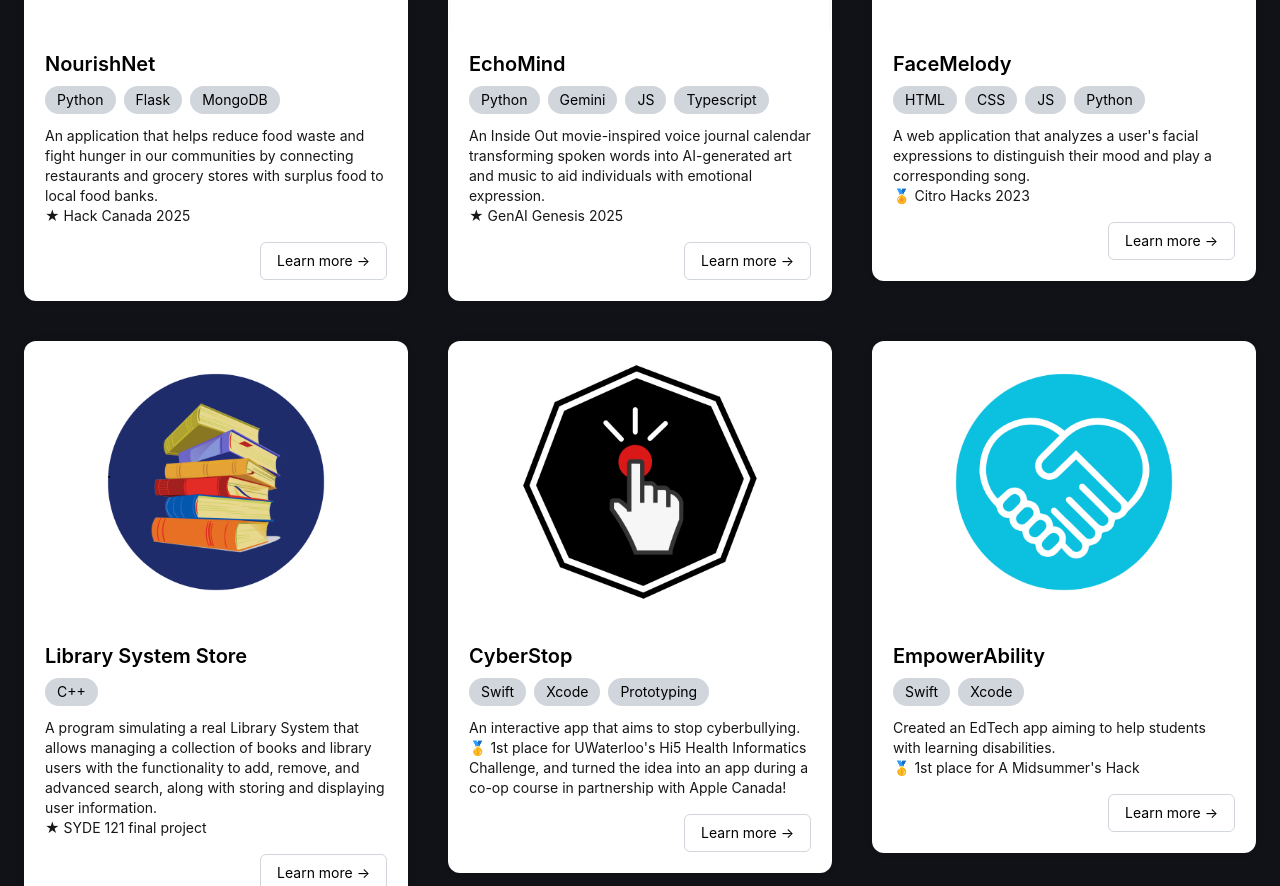
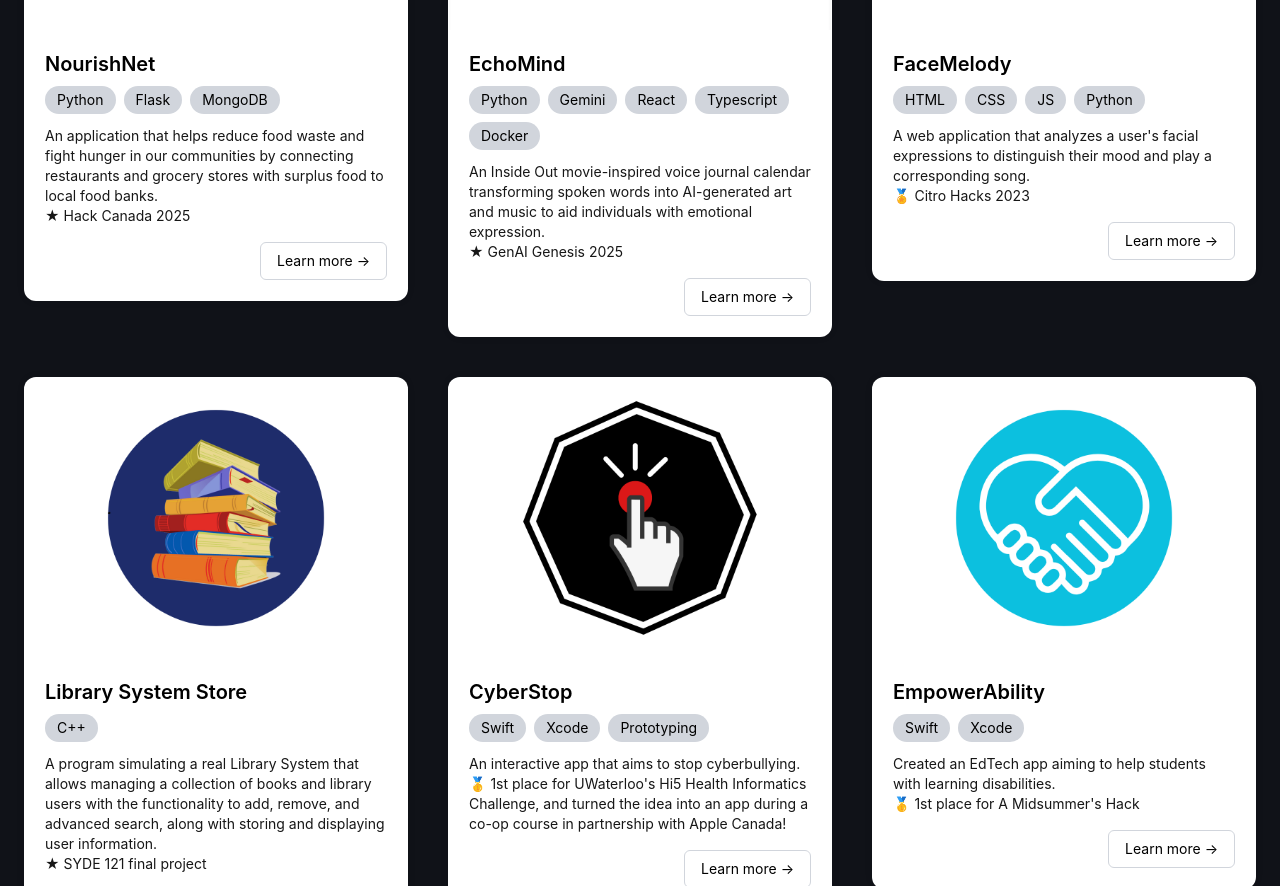
Before and after one commit to shreeyadc/shreeyadc.github.io, a Next.js app: page / in a window 1280 px wide. Shown: the part 1297-2183 px from the top of the page. Built offline with nearby package versions, Linux system fonts and the light colour scheme.

Commit message:
Update projects.tsx

```diff
--- a/components/projects.tsx
+++ b/components/projects.tsx
@@ -26,7 +26,7 @@ const projects = [
   {
     title: "EchoMind",
     image: "/echomind.png",
-    tech: ["Python", "Gemini", "JS", "Typescript"],
+    tech: ["Python", "Gemini", "React", "Typescript", "Docker"],
     description:
       "An Inside Out movie-inspired voice journal calendar transforming spoken words into AI-generated art and music to aid individuals with emotional expression. \n★ GenAI Genesis 2025",
     link: "https://devpost.com/software/echomind-zgb25h",
```
